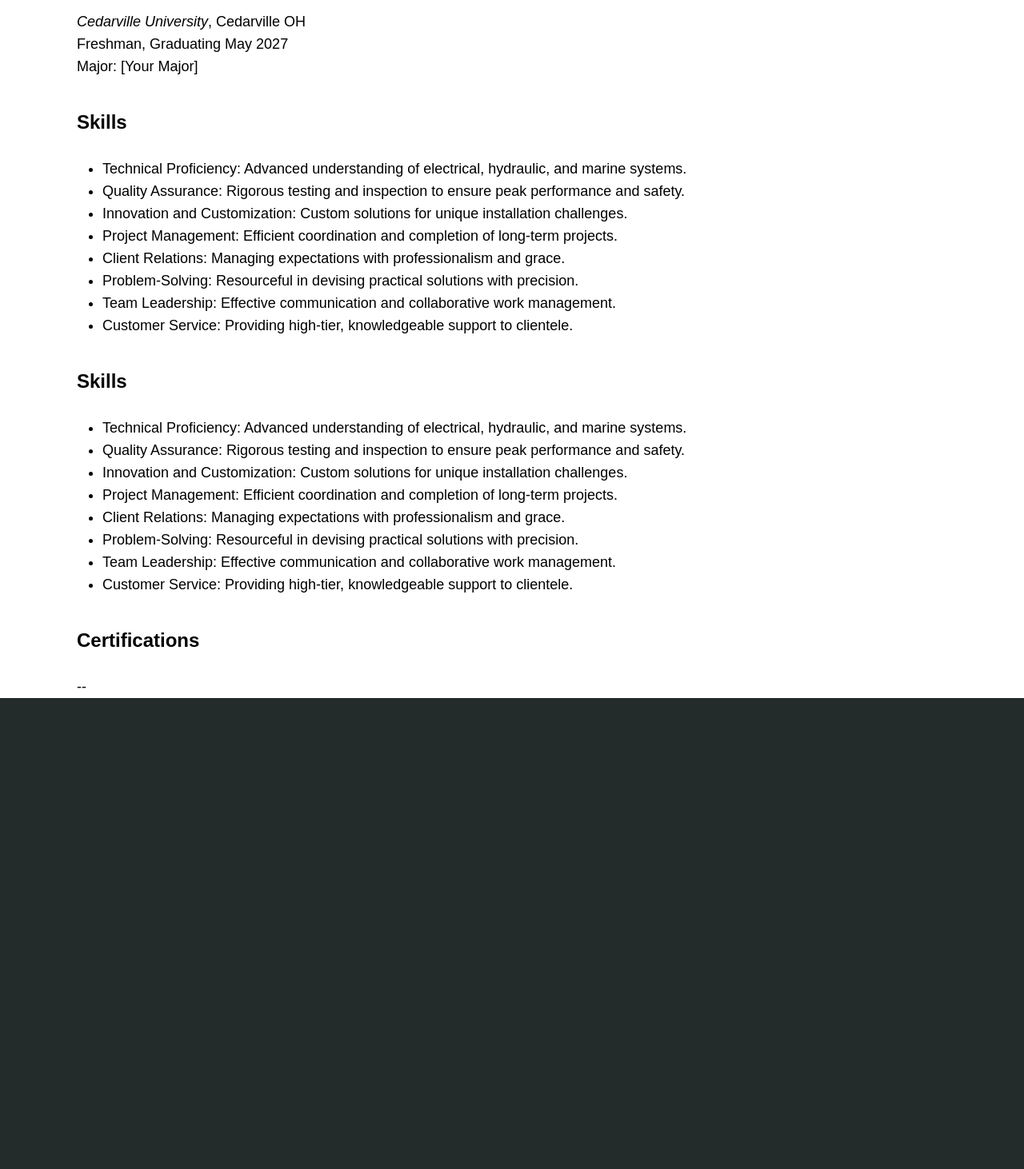
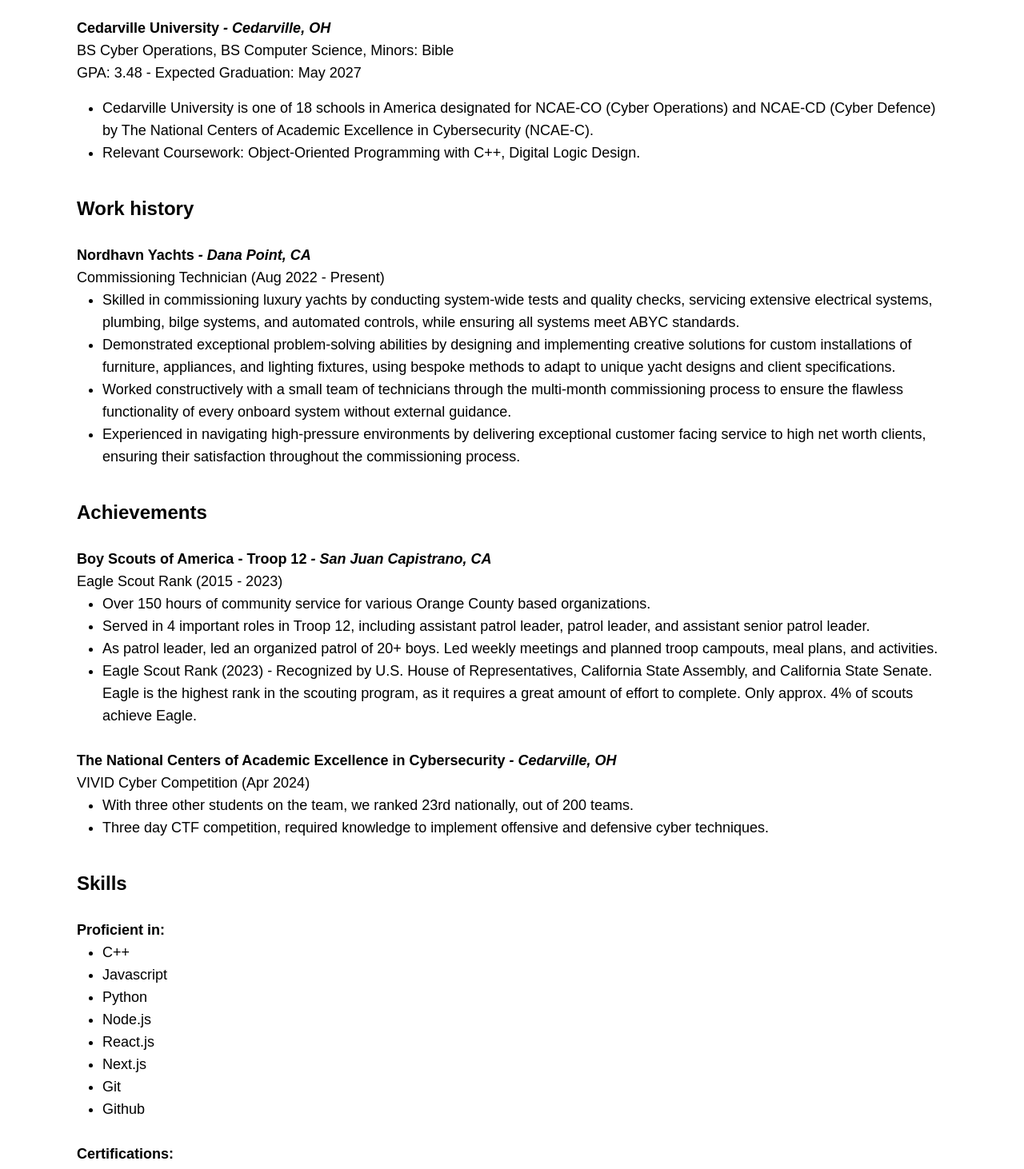
Before and after one commit to theisaaclloyd/isaacclloydcom-frontend, a Next.js app: page /resume in a window 1280 px wide. Shown: the part 400-1862 px from the top of the page at 80% size. Before the commit the page ends 1273 px from the top, so only its background shows below. Built offline with nearby package versions, Linux system fonts and the light colour scheme; a web font is replaced by a local one.

Commit message:
resume updates

```diff
--- a/app/resume/page.js
+++ b/app/resume/page.js
@@ -8,7 +8,7 @@
 
 export default function About() {
 	return (
-		<main className="gap-10 flex items-left flex-col text-xl Aller-Light fade-in mx-auto px-24 pt-20 bg-white text-black">
+		<main className="gap-10 flex items-left flex-col text-xl Aller-Light fade-in mx-auto px-24 py-20 bg-white text-black">
 
 			<section className="flex text-center flex-col gap-5 border-b border-gray-800 pb-4">
 				<h1 className="text-5xl Anth-Regular">ISAAC C. LLOYD</h1>
@@ -34,50 +34,79 @@
 
 			<section className="flex text-left flex-col gap-5">
 				<h1 className="text-2xl font-bold">Education</h1>
-				<div className="flex flex-col text-lg gap-0">
-					<p className=""><a className='italic'>Cedarville University</a>, Cedarville OH</p>
-					<p className="">Freshman, Graduating May 2027</p>
-					<p className="">Major: [Your Major]</p>
+				<div className="text-lg mt-2">
+					<div className="mb-4">
+						<h2 className="font-bold inline">Cedarville University <span className="italic">- Cedarville, OH</span></h2>
+						<p>BS Cyber Operations, BS Computer Science, Minors: Bible</p>
+						<p>GPA: 3.48 - Expected Graduation: May 2027</p>
+					</div>
+					<ul className="list-disc pl-8">
+						<li>Cedarville University is one of 18 schools in America designated for NCAE-CO (Cyber Operations) and NCAE-CD (Cyber Defence) by The National Centers of Academic Excellence in Cybersecurity (NCAE-C).</li>
+						<li>Relevant Coursework: Object-Oriented Programming with C++, Digital Logic Design.</li>
+					</ul>
 				</div>
 			</section>
 
 			<section className="flex text-left flex-col gap-5">
-				<h1 className="text-2xl font-bold">Skills</h1>
-				<ul className="list-disc pl-8 text-lg mt-2">
-					<li>Technical Proficiency: Advanced understanding of electrical, hydraulic, and marine systems.</li>
-					<li>Quality Assurance: Rigorous testing and inspection to ensure peak performance and safety.</li>
-					<li>Innovation and Customization: Custom solutions for unique installation challenges.</li>
-					<li>Project Management: Efficient coordination and completion of long-term projects.</li>
-					<li>Client Relations: Managing expectations with professionalism and grace.</li>
-					<li>Problem-Solving: Resourceful in devising practical solutions with precision.</li>
-					<li>Team Leadership: Effective communication and collaborative work management.</li>
-					<li>Customer Service: Providing high-tier, knowledgeable support to clientele.</li>
-				</ul>
+				<h1 className="text-2xl font-bold">Work history</h1>
+				<div className="text-lg mt-2">
+					<h2 className="font-bold inline">Nordhavn Yachts <span className="italic">- Dana Point, CA</span></h2>
+
+					<p>Commissioning Technician (Aug 2022 - Present)</p>
+					<ul className="list-disc pl-8">
+						<li>Skilled in commissioning luxury yachts by conducting system-wide tests and quality checks, servicing extensive electrical systems, plumbing, bilge systems, and automated controls, while ensuring all systems meet ABYC standards.</li>
+						<li>Demonstrated exceptional problem-solving abilities by designing and implementing creative solutions for custom installations of furniture, appliances, and lighting fixtures, using bespoke methods to adapt to unique yacht designs and client specifications.</li>
+						<li>Worked constructively with a small team of technicians through the multi-month commissioning process to ensure the flawless functionality of every onboard system without external guidance.</li>
+						<li>Experienced in navigating high-pressure environments by delivering exceptional customer facing service to high net worth clients, ensuring their satisfaction throughout the commissioning process.</li>
+					</ul>
+				</div>
+			</section>
+
+			<section className="flex text-left flex-col gap-5">
+				<h1 className="text-2xl font-bold">Achievements</h1>
+				<div className="text-lg mt-2">
+					<h2 className="font-bold inline">Boy Scouts of America - Troop 12 <span className="italic">- San Juan Capistrano, CA</span></h2>
+					<p>Eagle Scout Rank (2015 - 2023)</p>
+					<ul className="list-disc pl-8">
+						<li>Over 150 hours of community service for various Orange County based organizations.</li>
+						<li>Served in 4 important roles in Troop 12, including assistant patrol leader, patrol leader, and assistant senior patrol leader.</li>
+						<li>As patrol leader, led an organized patrol of 20+ boys. Led weekly meetings and planned troop campouts, meal plans, and activities.</li>
+						<li><strong>Eagle Scout Rank</strong> (2023) - Recognized by U.S. House of Representatives, California State Assembly, and California State Senate. Eagle is the highest rank in the scouting program, as it requires a great amount of effort to complete. Only approx. 4% of scouts achieve Eagle.</li>
+					</ul>
+				</div>
+				<div className="text-lg mt-2">
+					<h2 className="font-bold inline">The National Centers of Academic Excellence in Cybersecurity <span className="italic">- Cedarville, OH</span></h2>
+					<p>VIVID Cyber Competition (Apr 2024)</p>
+					<ul className="list-disc pl-8">
+						<li>With three other students on the team, we ranked 23rd nationally, out of 200 teams.</li>
+						<li>Three day CTF competition, required knowledge to implement offensive and defensive cyber techniques.</li>
+					</ul>
+				</div>
 			</section>
 
 
 
 			<section className="flex text-left flex-col gap-5">
 				<h1 className="text-2xl font-bold">Skills</h1>
-				<ul className="list-disc pl-8 text-lg mt-2">
-					<li>Technical Proficiency: Advanced understanding of electrical, hydraulic, and marine systems.</li>
-					<li>Quality Assurance: Rigorous testing and inspection to ensure peak performance and safety.</li>
-					<li>Innovation and Customization: Custom solutions for unique installation challenges.</li>
-					<li>Project Management: Efficient coordination and completion of long-term projects.</li>
-					<li>Client Relations: Managing expectations with professionalism and grace.</li>
-					<li>Problem-Solving: Resourceful in devising practical solutions with precision.</li>
-					<li>Team Leadership: Effective communication and collaborative work management.</li>
-					<li>Customer Service: Providing high-tier, knowledgeable support to clientele.</li>
-				</ul>
-			</section>
-
-
-
-			<section className="flex text-left flex-col gap-5">
-				<h1 className="text-2xl font-bold">Certifications</h1>
-				<p className="text-lg mt-2">
-					--
-				</p>
+				<div className="text-lg mt-2">
+					<h2 className="font-bold">Proficient in:</h2>
+					<ul className="list-disc pl-8">
+						<li>C++</li>
+						<li>Javascript</li>
+						<li>Python</li>
+						<li>Node.js</li>
+						<li>React.js</li>
+						<li>Next.js</li>
+						<li>Git</li>
+						<li>Github</li>
+					</ul>
+				</div>
+				<div className="text-lg mt-2">
+					<h2 className="font-bold">Certifications:</h2>
+					<ul className="list-disc pl-8">
+						<li>ABYC General (In Progress)</li>
+					</ul>
+				</div>
 			</section>
 
 
```
